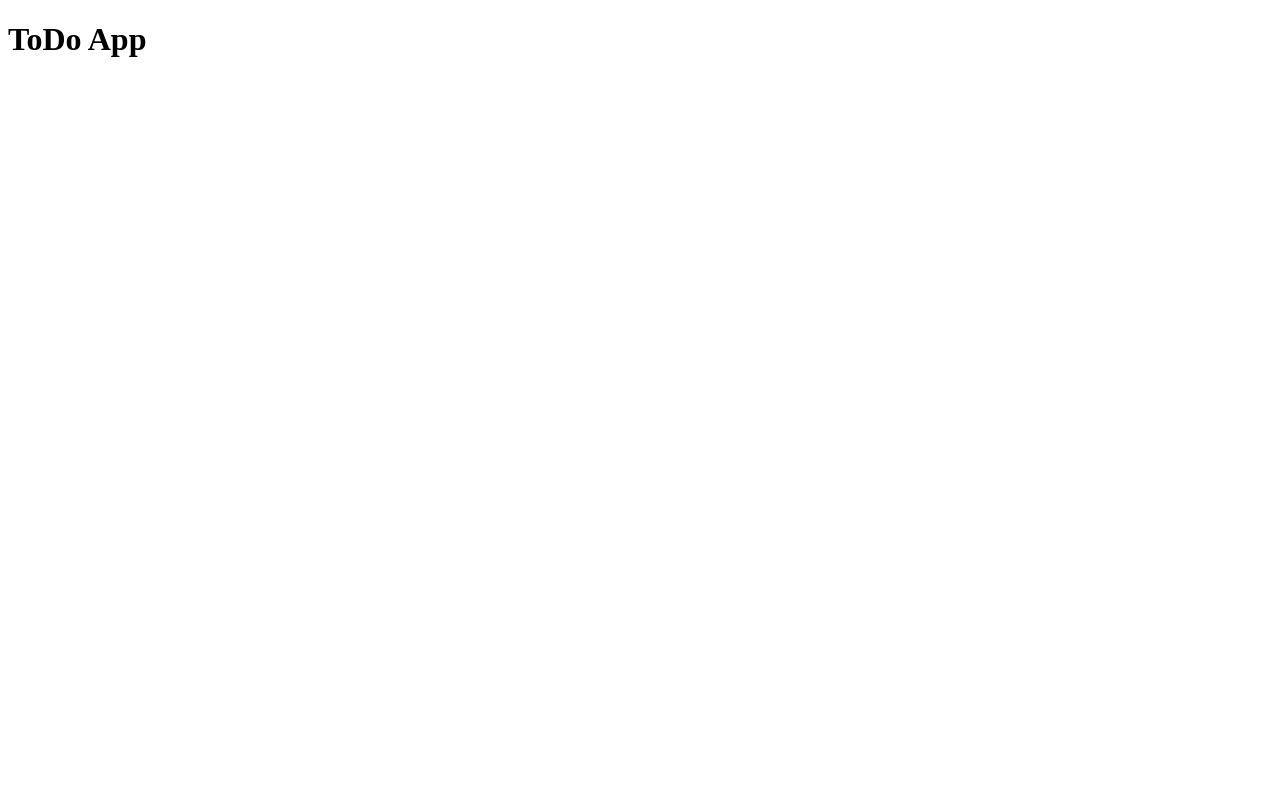
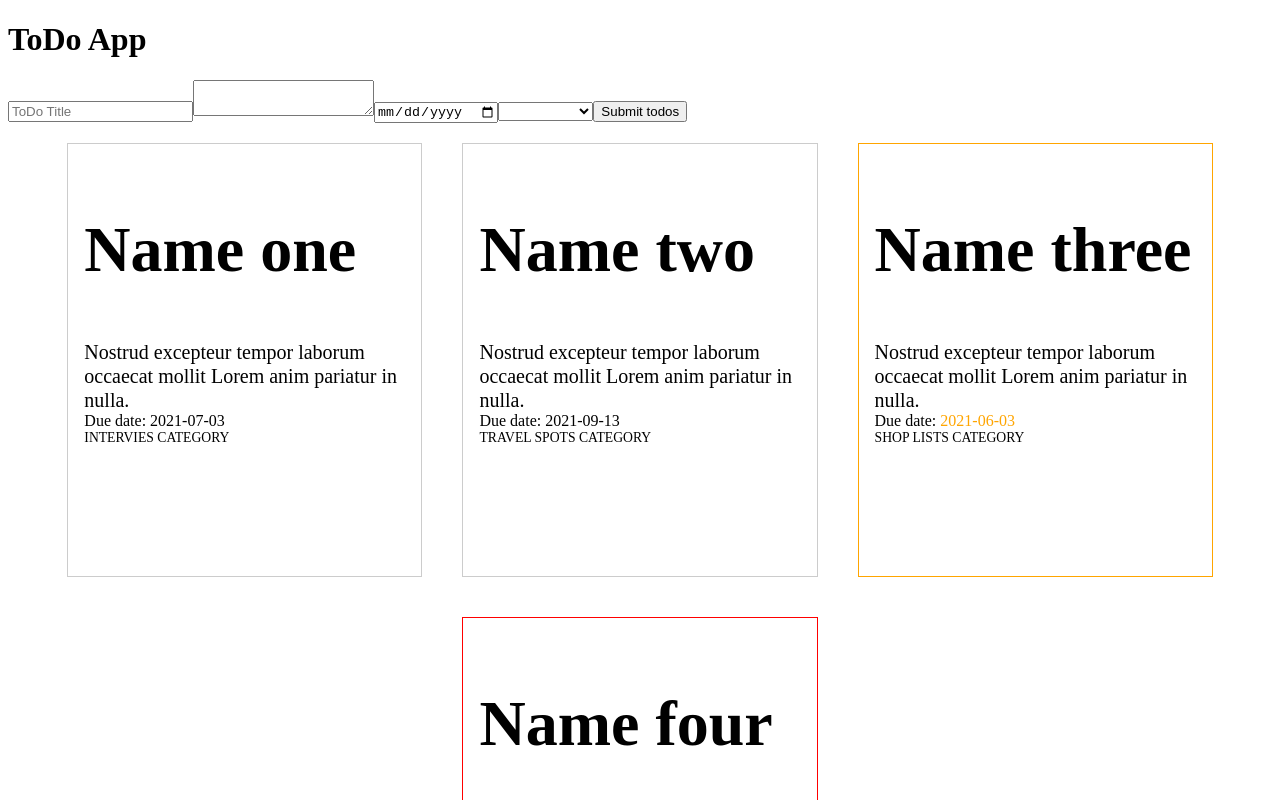
Before and after one commit to nebojsab/todo, a React (Vite) app: page / in a window 1280 px wide. Shown: the top 800 px of the page. Built offline with nearby package versions, Linux system fonts and the light colour scheme.

Commit message:
Add form and render components

```diff
--- a/package.json
+++ b/package.json
@@ -31,8 +31,7 @@
         "lodash": "^4.17.21",
         "parcel": "^1.12.3",
         "prettier": "^2.3.0",
-        "styled-components": "^5.3.0",
-        "webfontloader": "^1.6.28"
+        "styled-components": "^5.3.0"
     },
     "dependencies": {
         "react": "^17.0.1",
--- a/src/App.js
+++ b/src/App.js
@@ -1,10 +1,26 @@
-import React from "react";
+import React, { useState, useEffect } from "react";
 import ReactDOM from "react-dom";
+import TodosForm from "./components/TodosForm";
+import TodosList from "./components/TodosList";
+import data from "./data/todos.json";
 
 const App = () => {
+    const todosList = data;
+    const [items, setItems] = useState(todosList);
+
+    useEffect(() => {
+        const json = localStorage.getItem("newData");
+        if (json) {
+            setItems(JSON.parse(json));
+        }
+        console.log(JSON.parse(json));
+    }, []);
+
     return (
         <div>
             <h1>ToDo App</h1>
+            <TodosForm />
+            <TodosList items={items} />
         </div>
     );
 };
--- /dev/null
+++ b/src/components/TodosForm.jsx
@@ -0,0 +1,93 @@
+import React, { useState, useEffect } from "react";
+import data from "../data/todos.json";
+
+const categories = ["Intervies", "Travel spots", "Shop lists", "Home notes"];
+
+export default function TodosForm() {
+    const todosList = data;
+    const [title, setTitle] = useState("");
+    const [description, setDescription] = useState("");
+    const [date, setDate] = useState("");
+    const [category, setCategory] = useState("");
+    const [items, updateItems] = useState(todosList);
+
+    const handleSubmit = (e) => {
+        e.preventDefault();
+        updateItems([
+            ...items,
+            {
+                title: title,
+                description: description,
+                date: date,
+                category: category,
+            },
+        ]);
+        setTitle("");
+        setDescription("");
+        setDate("");
+        setCategory("");
+    };
+
+    useEffect(() => {
+        document.getElementById("datePicker").min = new Date(
+            new Date().getTime() - new Date().getTimezoneOffset() * 60000
+        )
+            .toISOString()
+            .split("T")[0];
+    }, []);
+
+    useEffect(() => {
+        const newData = localStorage.getItem("newData");
+
+        if (newData) {
+            updateItems(JSON.parse(newData));
+            console.log(JSON.parse(newData));
+        }
+    }, []);
+
+    useEffect(() => {
+        localStorage.setItem("newData", JSON.stringify(items));
+        // console.log(JSON.stringify(items));
+    });
+
+    return (
+        <>
+            <form onSubmit={handleSubmit}>
+                <input
+                    type="text"
+                    placeholder="ToDo Title"
+                    name={title}
+                    onChange={(e) => setTitle(e.target.value)}
+                    required
+                />
+                <textarea
+                    name={description}
+                    onChange={(e) => setDescription(e.target.value)}
+                    id={description}
+                    required
+                ></textarea>
+                <input
+                    type="date"
+                    id="datePicker"
+                    name={date}
+                    onChange={(e) => setDate(e.target.value)}
+                    required
+                />
+                <select
+                    id="animal"
+                    value={category}
+                    onChange={(e) => setCategory(e.target.value)}
+                    onBlur={(e) => setCategory(e.target.value)}
+                >
+                    <option />
+                    {categories.map((cat) => (
+                        <option value={cat} key={cat}>
+                            {cat}
+                        </option>
+                    ))}
+                </select>
+                <input type="submit" value="Submit todos" />
+            </form>
+        </>
+    );
+}
--- /dev/null
+++ b/src/components/TodosList.jsx
@@ -0,0 +1,97 @@
+import React, { useState, useEffect } from "react";
+import styled from "styled-components";
+
+const Todos = styled.div`
+    display: flex;
+    flex-wrap: wrap;
+    justify-content: center;
+`;
+
+const TodosItem = styled.div`
+    padding: 1rem;
+    margin: 20px;
+    display: flex;
+    flex-grow: 1;
+    flex-direction: column;
+    width: calc(33% - 6rem);
+    height: 400px;
+    max-width: calc(33% - 6rem);
+    border: 1px solid #ccc;
+`;
+
+const TodosTitle = styled.h2`
+    font-size: 4rem;
+    font-weight: bold;
+`;
+
+const TodosDescription = styled.div`
+    font-size: 1.25rem;
+    line-height: 1.5rem;
+    font-weight: lighter;
+`;
+
+const TodosDueDate = styled.div`
+    font-weight: 500;
+    font-size: 1rem;
+    font-weight: normal;
+`;
+
+const TodosCat = styled.div`
+    font-weight: 500;
+    font-size: 0.855rem;
+    text-transform: uppercase;
+`;
+
+export default function TodosList() {
+    const [todos, setTodos] = useState([]);
+
+    function getTimeRemaining(endTime) {
+        const total = Date.parse(endTime) - Date.parse(new Date());
+        const seconds = Math.floor((total / 1000) % 60);
+        const minutes = Math.floor((total / 1000 / 60) % 60);
+        const hours = Math.floor((total / (1000 * 60 * 60)) % 24);
+        const days = Math.floor(total / (1000 * 60 * 60 * 24));
+
+        return {
+            total,
+            days,
+            hours,
+            minutes,
+            seconds,
+        };
+    }
+
+    useEffect(() => {
+        const json = localStorage.getItem("newData");
+        if (json) {
+            setTodos(JSON.parse(json));
+        }
+        console.log(JSON.parse(json));
+    }, []);
+
+    return (
+        <Todos className="todos">
+            {todos.map((item) => (
+                <TodosItem
+                    key={item.title}
+                    className={`todos__item
+                        ${
+                            getTimeRemaining(item.date).days < 0
+                                ? "red"
+                                : getTimeRemaining(item.date).days <= 2
+                                ? "orange"
+                                : ""
+                        }
+                    `}
+                >
+                    <TodosTitle>{item.title}</TodosTitle>
+                    <TodosDescription>{item.description}</TodosDescription>
+                    <TodosDueDate>
+                        Due date: <span>{item.date}</span>
+                    </TodosDueDate>
+                    <TodosCat>{item.category} category</TodosCat>
+                </TodosItem>
+            ))}
+        </Todos>
+    );
+}
--- /dev/null
+++ b/src/data/todos.json
@@ -0,0 +1,26 @@
+[
+    {
+        "title": "Name one",
+        "description": "Nostrud excepteur tempor laborum occaecat mollit Lorem anim pariatur in nulla.",
+        "date": "2021-07-03",
+        "category": "Intervies"
+    },
+    {
+        "title": "Name two",
+        "description": "Nostrud excepteur tempor laborum occaecat mollit Lorem anim pariatur in nulla.",
+        "date": "2021-09-13",
+        "category": "Travel spots"
+    },
+    {
+        "title": "Name three",
+        "description": "Nostrud excepteur tempor laborum occaecat mollit Lorem anim pariatur in nulla.",
+        "date": "2021-06-03",
+        "category": "Shop lists"
+    },
+    {
+        "title": "Name four",
+        "description": "Nostrud excepteur tempor laborum occaecat mollit Lorem anim pariatur in nulla.",
+        "date": "2021-05-05",
+        "category": "Home notes"
+    }
+]
--- a/src/style.css
+++ b/src/style.css
@@ -0,0 +1,15 @@
+.todos__item.orange span {
+    color: orange;
+}
+
+.todos__item.orange {
+    border-color: orange;
+}
+
+.todos__item.red {
+    border-color: red;
+}
+
+.todos__item.red span {
+    color: red;
+}
```
Also changed, not shown: src/data/users.json (added, +18 -0 lines), src/theme/schema.json (deleted, +0 -38 lines), src/utils/storage.js (deleted, +0 -11 lines), 1 other file (tests, documents, lock files or other folders).
